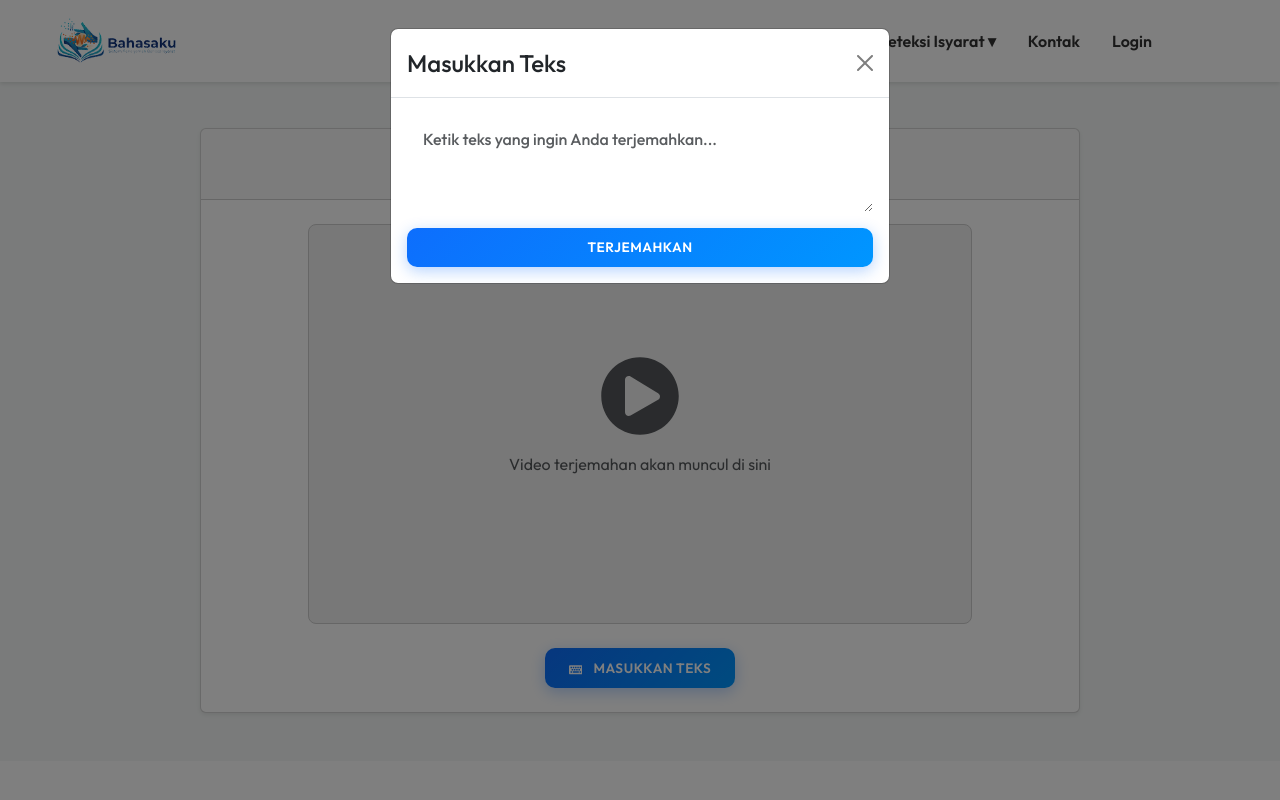
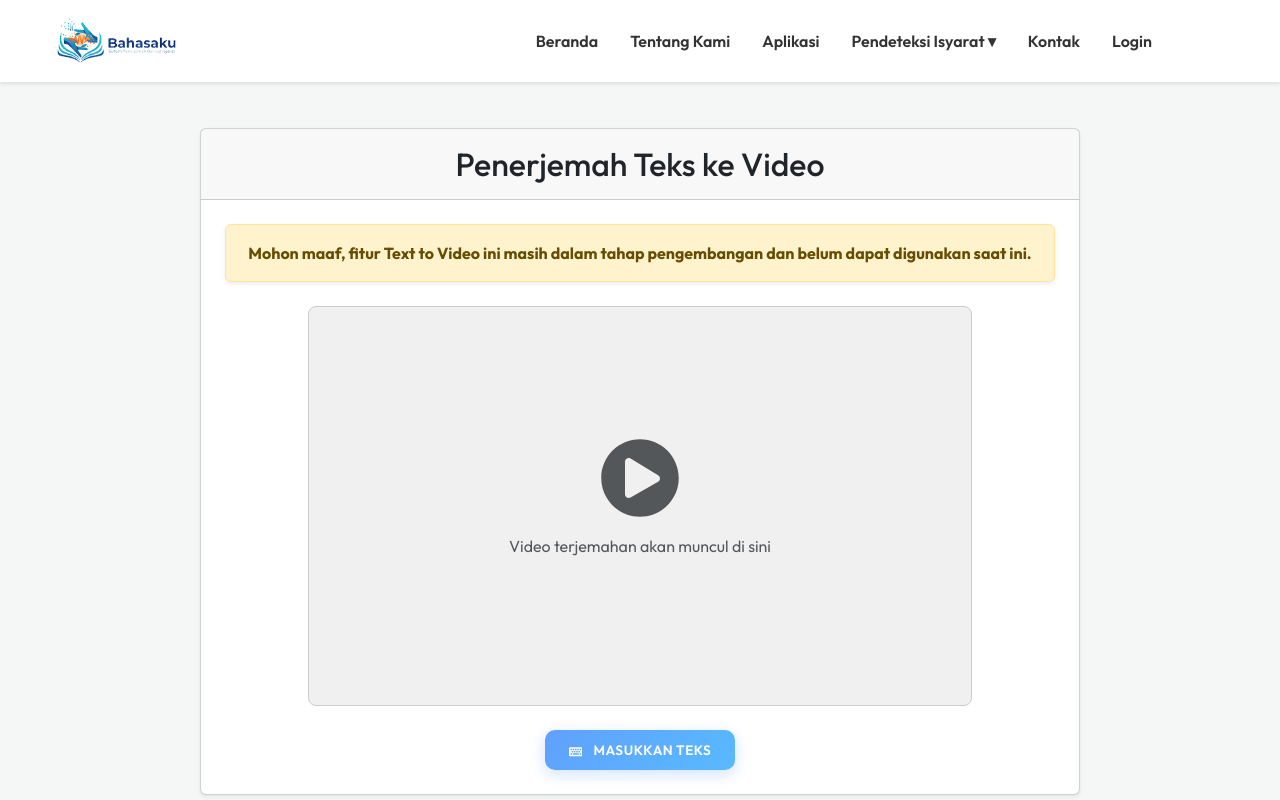
Before and after one commit to SyaefulEffendi/Bahasaku-v2.0, a React (Create React App) app: page /text-to-video in a window 1280 px wide. Shown: the top 800 px of the page. Built offline with nearby package versions, Linux system fonts and the light colour scheme; no server answers.

Commit message:
update : fitur belum tersedia

```diff
--- a/src/pages/text-to-video.jsx
+++ b/src/pages/text-to-video.jsx
@@ -9,7 +9,7 @@ import './css/text-to-video.css';
 import API_BASE_URL, { SERVER_URL } from '../config/apiConfig';
 
 function TextToVideo() {
-    const [showModal, setShowModal] = useState(true); // Tampilkan modal di awal
+    const [showModal, setShowModal] = useState(false); // Jangan tampilkan modal di awal karena fitur disabled
     const [inputText, setInputText] = useState('');
     const [videoSrc, setVideoSrc] = useState(null);
     const [isLoading, setIsLoading] = useState(false);
@@ -74,6 +74,9 @@ function TextToVideo() {
                                     <h2 className="my-2">Penerjemah Teks ke Video</h2>
                                 </Card.Header>
                                 <Card.Body className="p-4">
+                                    <Alert variant="warning" className="text-center mb-4 fw-bold shadow-sm">
+                                        Mohon maaf, fitur Text to Video ini masih dalam tahap pengembangan dan belum dapat digunakan saat ini.
+                                    </Alert>
                                     <div className="video-section text-center mb-4">
                                         {isLoading ? (
                                             <div className="video-placeholder d-flex flex-column align-items-center justify-content-center">
@@ -95,7 +98,7 @@ function TextToVideo() {
                                         )}
                                     </div>
                                     <div className="text-center">
-                                        <Button variant="primary" onClick={() => setShowModal(true)}>
+                                        <Button variant="primary" onClick={() => setShowModal(true)} disabled>
                                             <FaKeyboard className="me-2" /> Masukkan Teks
                                         </Button>
                                     </div>
```
